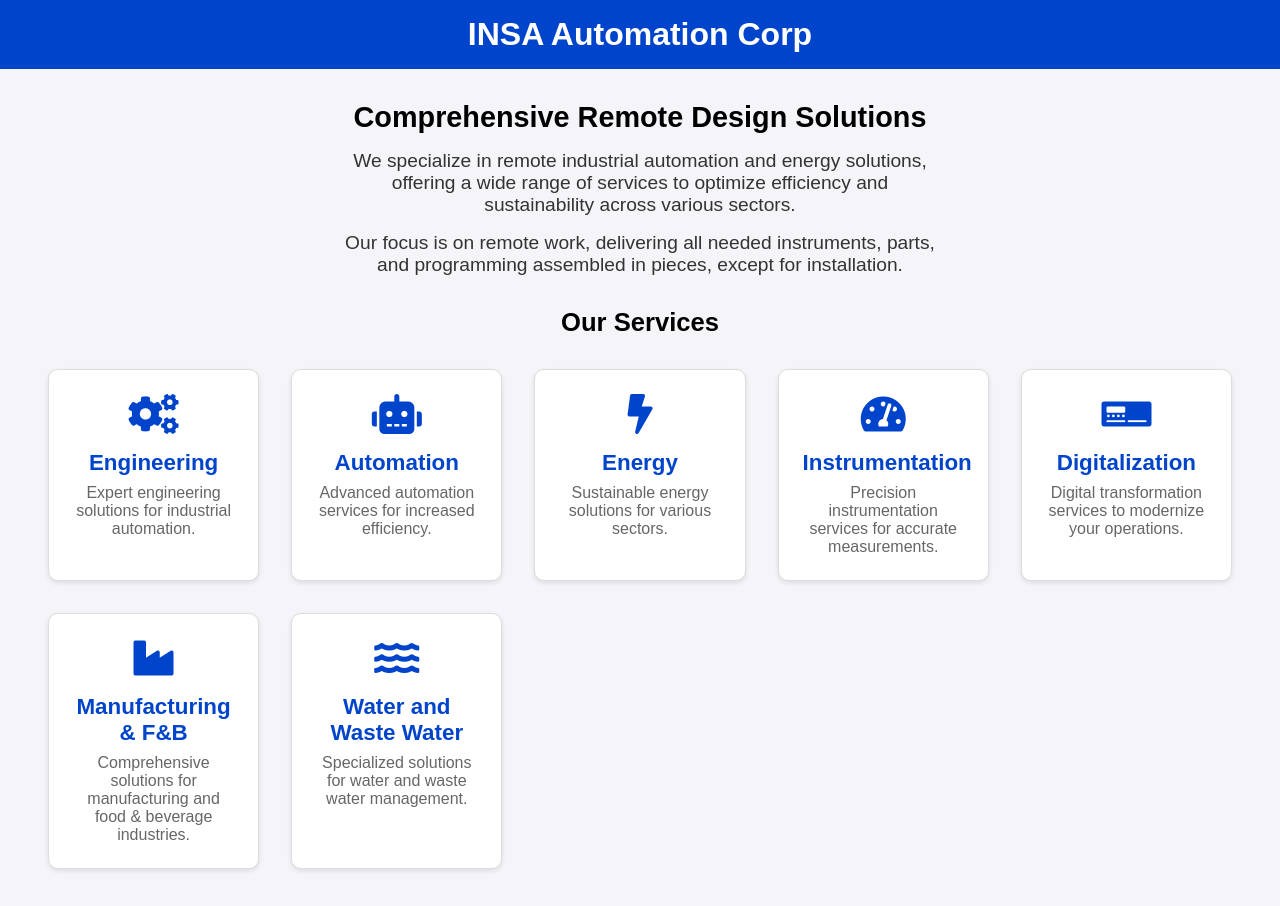
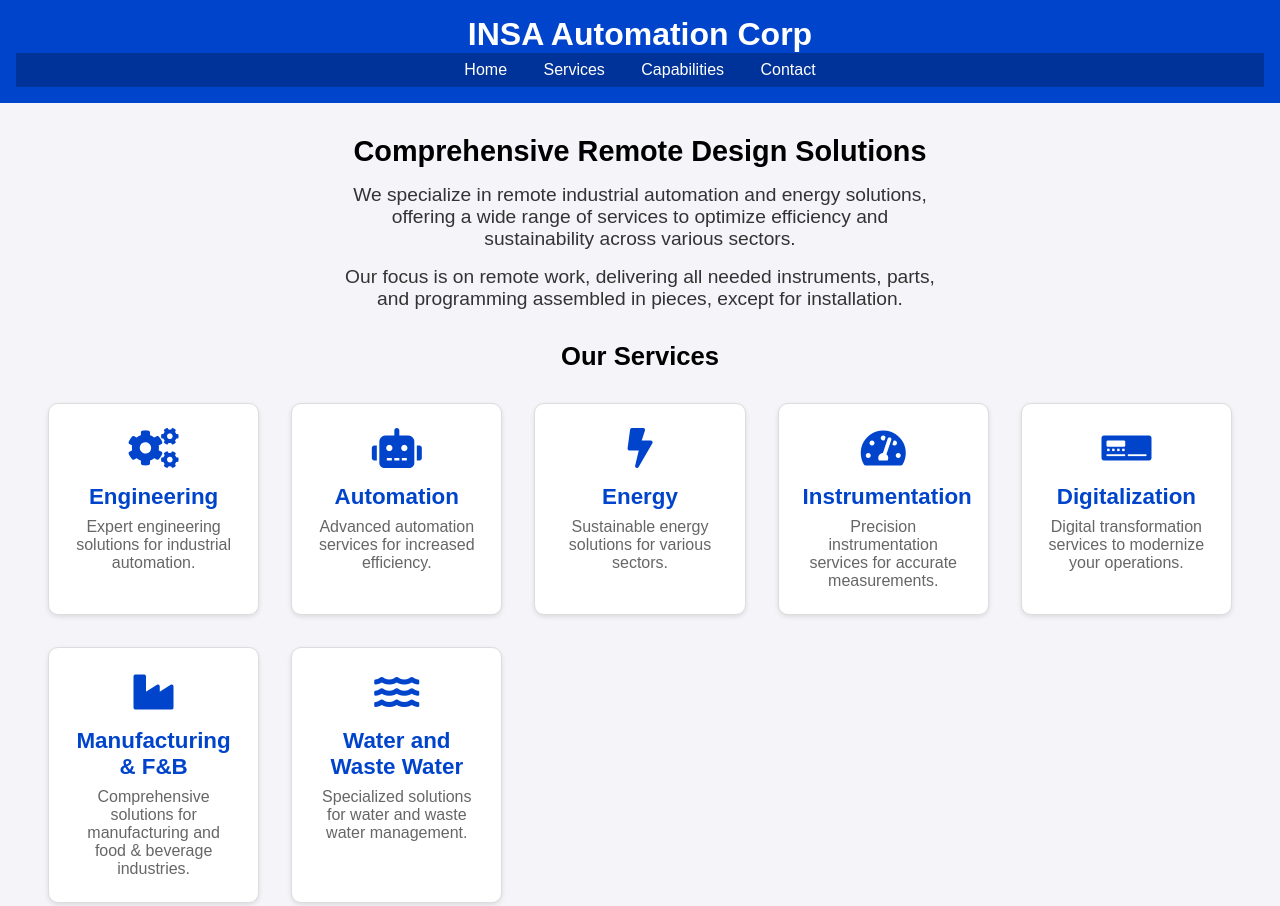
Before and after one commit to WilBtc/InsaAutomationCorp, a plain HTML site: page index.html in a window 1280 px wide. Shown: the top 906 px of the page. Drawn offline with Linux system fonts and the light colour scheme.

Commit message:
Added tabs

```diff
--- a/index.html
+++ b/index.html
@@ -10,14 +10,20 @@
 <body>
     <header>
         <h1>INSA Automation Corp</h1>
+        <nav>
+            <a href="#home">Home</a>
+            <a href="#services">Services</a>
+            <a href="#capabilities">Capabilities</a>
+            <a href="#contact">Contact</a>
+        </nav>
     </header>
-    <main>
+    <main id="home">
         <section class="intro">
             <h2>Comprehensive Remote Design Solutions</h2>
             <p>We specialize in remote industrial automation and energy solutions, offering a wide range of services to optimize efficiency and sustainability across various sectors.</p>
             <p>Our focus is on remote work, delivering all needed instruments, parts, and programming assembled in pieces, except for installation.</p>
         </section>
-        <section class="services">
+        <section class="services" id="services">
             <h2>Our Services</h2>
             <div class="service-grid">
                 <div class="service">
@@ -57,7 +63,7 @@
                 </div>
             </div>
         </section>
-        <section class="capabilities">
+        <section class="capabilities" id="capabilities">
             <h2>Capabilities Statement</h2>
             <h3>Company Overview</h3>
             <p>Founded in November 2022, INSA Automation Corp specializes in delivering comprehensive remote design solutions, industrial automation, and energy efficiency services. Leveraging the expertise of our sister company, Insa Ingeniería SAS, established in 2010, we bring a rich legacy of optimized processes, enhanced efficiency, and sustainable solutions across various sectors, including Oil & Gas, Water & Wastewater, Food & Beverage, and Energy.</p>
@@ -143,7 +149,7 @@
             <p>Phone: (+1) 786-737-9418 / (+1) 713-309-9636</p>
         </section>
     </main>
-    <footer>
+    <footer id="contact">
         <p>&copy; 2024 INSA Automation Corp</p>
     </footer>
 </body>
--- a/styles.css
+++ b/styles.css
@@ -23,6 +23,23 @@
 header h1 {
     margin: 0;
     font-size: 2rem;
+}
+
+nav {
+    background-color: #003399;
+    padding: 0.5rem 1rem;
+    text-align: center;
+}
+
+nav a {
+    color: white;
+    margin: 0 1rem;
+    text-decoration: none;
+    font-size: 1rem;
+}
+
+nav a:hover {
+    text-decoration: underline;
 }
 
 main {
@@ -78,10 +95,23 @@
     color: #0044cc;
     margin-bottom: 1rem;
     transition: color 0.3s ease;
+    animation: bounce 1s infinite;
 }
 
 .service:hover i {
     color: #003399;
+}
+
+@keyframes bounce {
+    0%, 20%, 50%, 80%, 100% {
+        transform: translateY(0);
+    }
+    40% {
+        transform: translateY(-10px);
+    }
+    60% {
+        transform: translateY(-5px);
+    }
 }
 
 .service h3 {
```
